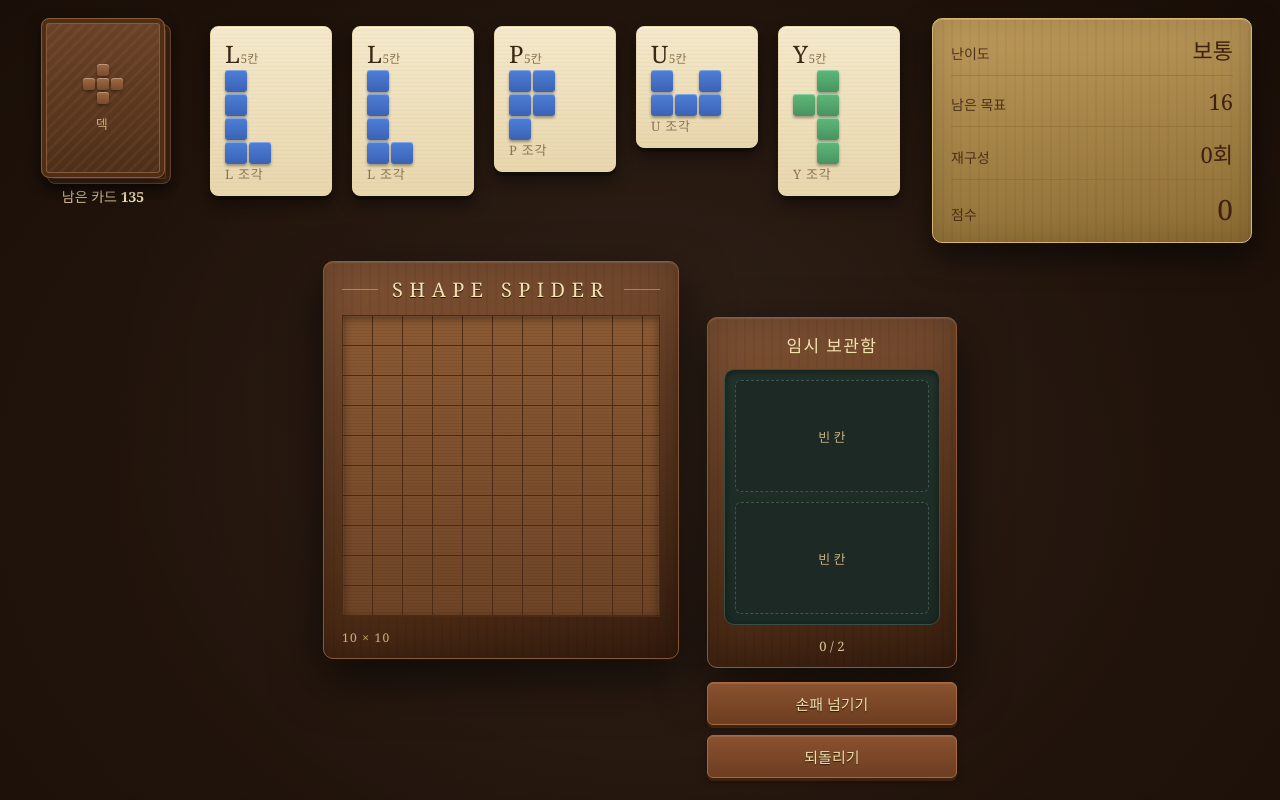
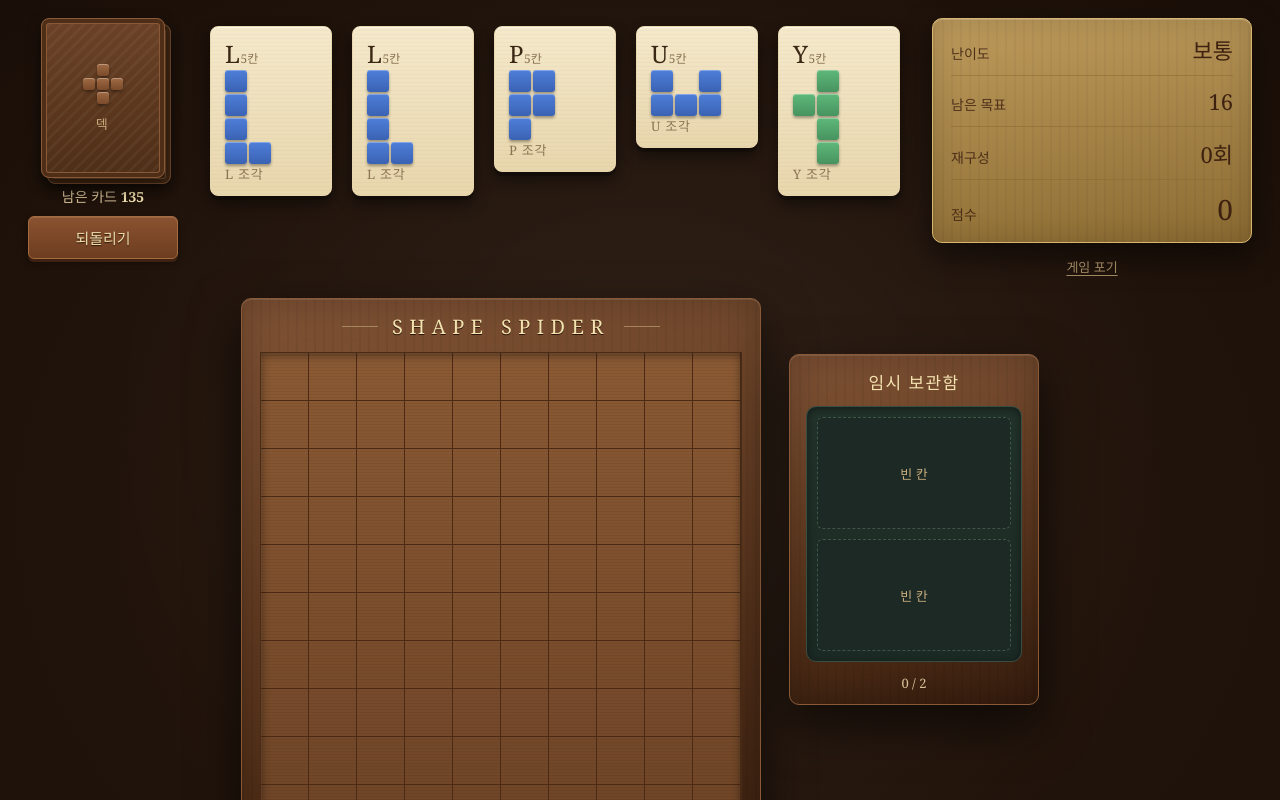
Before and after one commit to limjeahyuk/shape_spider, a React (Vite) app: page / in a window 1280 px wide. Both pictures are taken after a click on the button "게임 시작". Shown: the top 800 px of the page. Built offline with nearby package versions, Linux system fonts and the light colour scheme.

Commit message:
보드 칸 확대, 덱 클릭으로 손패 넘기기, 되돌리기·게임 포기 버튼 위치 이동
Co-Authored-By: Claude Opus 5 <noreply@anthropic.com>

```diff
--- a/src/ui/game/DeckCard.css
+++ b/src/ui/game/DeckCard.css
@@ -10,6 +10,21 @@
   position: relative;
   width: 124px;
   height: 160px;
+  padding: 0;
+  border: none;
+  background: none;
+  cursor: pointer;
+  transition: transform 0.12s ease;
+}
+.deck__stack:hover:not(:disabled) {
+  transform: translateY(-2px);
+}
+.deck__stack:active:not(:disabled) {
+  transform: translateY(1px);
+}
+.deck__stack:disabled {
+  cursor: default;
+  opacity: 0.55;
 }
 .deck__back {
   position: absolute;
--- a/src/ui/game/DeckCard.tsx
+++ b/src/ui/game/DeckCard.tsx
@@ -7,19 +7,21 @@ const PIECE_PLUS = [[0, 1], [1, 0], [1, 1], [1, 2], [2, 1]] as const;
 interface DeckCardProps {
   remaining: number;
   recycled: number;
+  disabled: boolean;
+  onClick: () => void;
 }
 
-// 덱 뒷면 카드와 남은 카드 수. recycled는 넘긴 카드(미사용 더미) 수
-function DeckCard({ remaining, recycled }: DeckCardProps) {
+// 덱 뒷면 카드와 남은 카드 수. 덱을 누르면 손패를 넘긴다
+function DeckCard({ remaining, recycled, disabled, onClick }: DeckCardProps) {
   return (
     <div className="deck">
-      <div className="deck__stack" aria-hidden="true">
+      <button type="button" className="deck__stack" disabled={disabled} onClick={onClick} aria-label="손패 넘기기">
         <div className="deck__back deck__back--under" />
         <div className="deck__back">
           <PieceIcon cells={PIECE_PLUS} color={Color.WOOD_EDGE} shade={Color.WOOD_LIGHT} cellSize={12} />
           <span className="deck__word">덱</span>
         </div>
-      </div>
+      </button>
       <p className="deck__count">
         남은 카드 <strong>{remaining}</strong>
       </p>
--- a/src/ui/game/GameScreen.css
+++ b/src/ui/game/GameScreen.css
@@ -1,5 +1,6 @@
 .game {
-  --cell: clamp(30px, min(calc((100svh - 500px) / 10), calc((100vw - 720px) / 10)), 58px);
+  /* 상단 줄과 보드가 한 화면에 들어오도록 맞추고, 수집함은 아래로 스크롤될 수 있다 */
+  --cell: clamp(48px, min(calc((100svh - 370px) / 10), calc((100vw - 720px) / 10)), 76px);
   min-height: 100svh;
   box-sizing: border-box;
   display: grid;
@@ -78,13 +79,16 @@
   width: 250px;
   padding-top: 56px;
 }
-.game__actions {
+.game__deck,
+.game__info {
   display: flex;
   flex-direction: column;
   gap: 10px;
 }
+.game__deck {
+  align-items: center;
+}
 .game__resign {
-  margin-top: 6px;
   align-self: center;
   padding: 4px 8px;
   border: none;
--- a/src/ui/game/GameScreen.tsx
+++ b/src/ui/game/GameScreen.tsx
@@ -326,10 +326,29 @@ function GameScreen({ difficulty, config, onExit }: GameScreenProps) {
   return (
     <main className="game">
       <header className="game__top">
-        <DeckCard
-          remaining={game.deck.pending.length}
-          recycled={game.deck.recycled.length}
-        />
+        <div className="game__deck">
+          <DeckCard
+            remaining={game.deck.pending.length}
+            recycled={game.deck.recycled.length}
+            disabled={
+              !playing ||
+              remainingCount(game.deck) + game.deck.hand.length === 0
+            }
+            onClick={() => {
+              disarm();
+              dispatch({ type: "PASS_HAND" });
+            }}
+          />
+          <Button
+            disabled={!game.prev}
+            onClick={() => {
+              disarm();
+              dispatch({ type: "UNDO" });
+            }}
+          >
+            되돌리기
+          </Button>
+        </div>
         <HandTray
           hand={game.deck.hand}
           handSize={config.handSize}
@@ -339,7 +358,17 @@ function GameScreen({ difficulty, config, onExit }: GameScreenProps) {
           onPointerMove={onCardMove}
           onPointerUp={onCardUp}
         />
-        <InfoPanel rows={infoRows} />
+        <div className="game__info">
+          <InfoPanel rows={infoRows} />
+          <button
+            type="button"
+            className="game__resign"
+            disabled={!playing}
+            onClick={() => dispatch({ type: "RESIGN" })}
+          >
+            게임 포기
+          </button>
+        </div>
       </header>
 
       <section className="game__middle">
@@ -381,49 +410,6 @@ function GameScreen({ difficulty, config, onExit }: GameScreenProps) {
               onPointerUp={onCardUp}
             />
           )}
-          <div className="game__actions">
-            {sel ? (
-              <>
-                {sel.kind === "collect" && (
-                  <Button
-                    variant="primary"
-                    onClick={() => dispatch({ type: "CONFIRM_SELECTION" })}
-                  >
-                    수집함에 넣기
-                  </Button>
-                )}
-                <Button onClick={() => dispatch({ type: "CANCEL_SELECTION" })}>
-                  취소
-                </Button>
-              </>
-            ) : (
-              <>
-                <Button
-                  disabled={
-                    !playing ||
-                    remainingCount(game.deck) + game.deck.hand.length === 0
-                  }
-                  onClick={() => dispatch({ type: "PASS_HAND" })}
-                >
-                  손패 넘기기
-                </Button>
-                <Button
-                  disabled={!game.prev}
-                  onClick={() => dispatch({ type: "UNDO" })}
-                >
-                  되돌리기
-                </Button>
-              </>
-            )}
-            <button
-              type="button"
-              className="game__resign"
-              disabled={!playing}
-              onClick={() => dispatch({ type: "RESIGN" })}
-            >
-              게임 포기
-            </button>
-          </div>
         </aside>
       </section>
 
```
